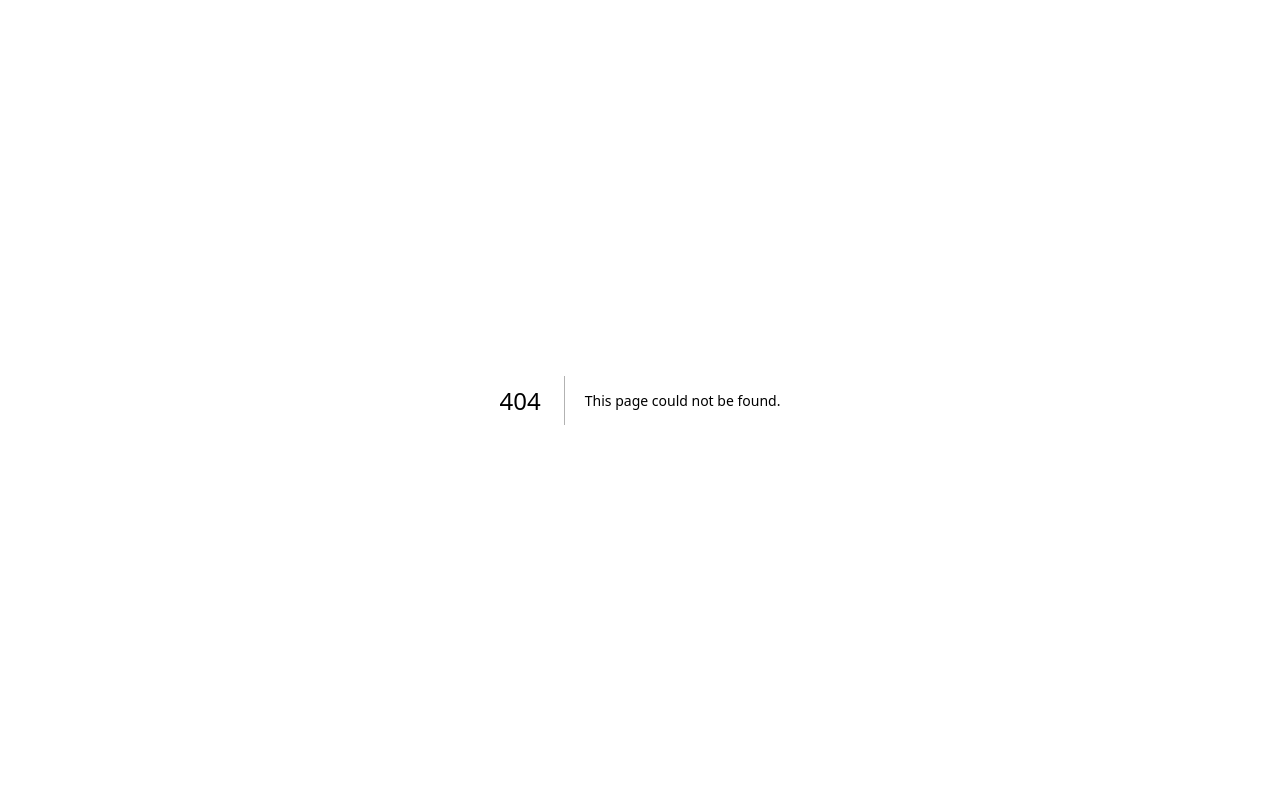
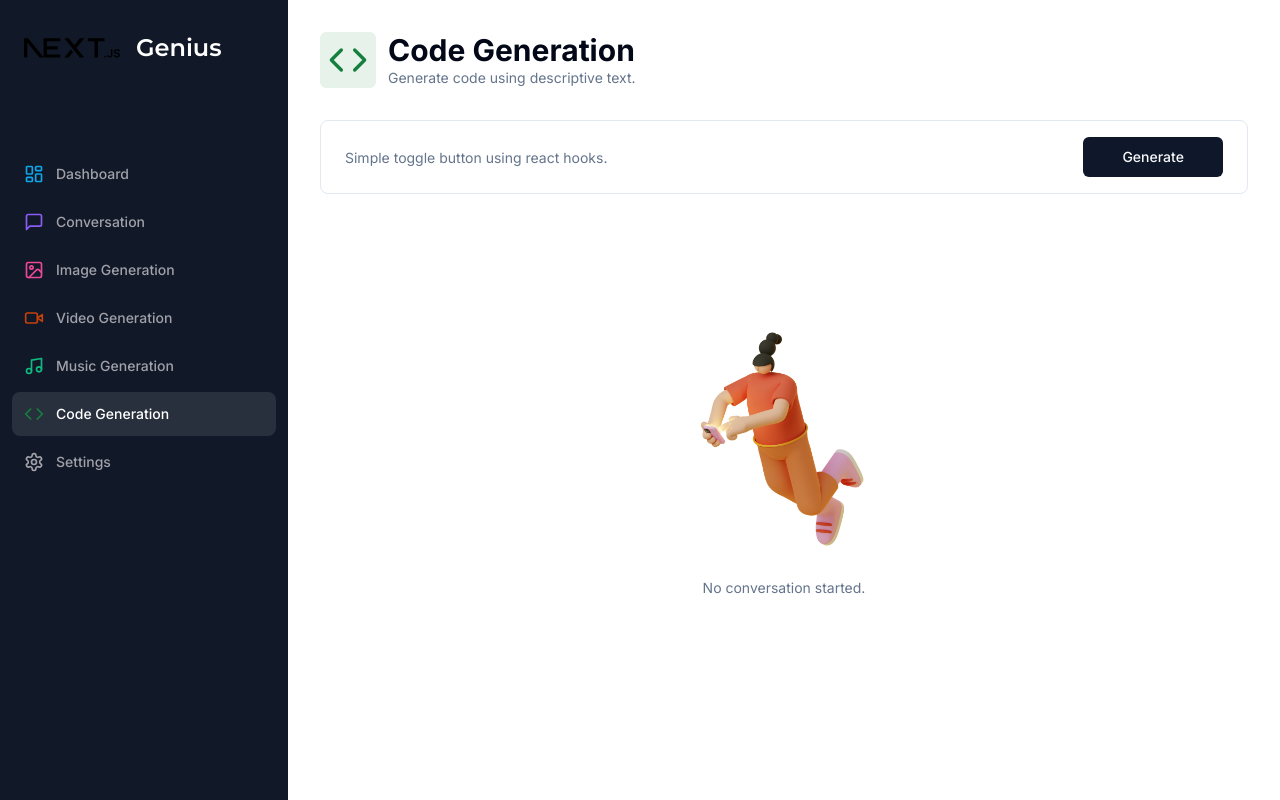
Before and after one commit to BouakkazLotfiG/genius, a Next.js app: page /code in a window 1280 px wide. Before the commit this address had no page. Built offline with nearby package versions, Linux system fonts and the light colour scheme.

Commit message:
code generator with markdown

```diff
--- /dev/null
+++ b/app/(dashboard)/(routes)/code/constants.ts
@@ -0,0 +1,7 @@
+import * as z from 'zod';
+
+export const formSchema = z.object({
+  prompt: z.string().min(1, {
+    message: 'Prompt is required.',
+  }),
+});
--- /dev/null
+++ b/app/(dashboard)/(routes)/code/page.tsx
@@ -0,0 +1,163 @@
+'use client';
+
+import * as z from 'zod';
+import axios from 'axios';
+import { Code } from 'lucide-react';
+import { useForm } from 'react-hook-form';
+import { useState } from 'react';
+// import { toast } from 'react-hot-toast';
+import ReactMarkdown from 'react-markdown';
+import { useRouter } from 'next/navigation';
+import { ChatCompletionRequestMessage } from 'openai';
+
+import { Heading } from '@/components/heading';
+import { Button } from '@/components/ui/button';
+import { Input } from '@/components/ui/input';
+import { zodResolver } from '@hookform/resolvers/zod';
+import { Form, FormControl, FormField, FormItem } from '@/components/ui/form';
+import { cn } from '@/lib/utils';
+
+// import { useProModal } from "@/hooks/use-pro-modal";
+
+import { formSchema } from './constants';
+import { BotAvatar } from '@/components/BotAvatar';
+import { UserAvatar } from '@/components/UserAvatar';
+import { Loader } from '@/components/Loader';
+import { Empty } from '@/components/Empty';
+
+const CodePage = () => {
+  const router = useRouter();
+  // const proModal = useProModal();
+  const [messages, setMessages] = useState<ChatCompletionRequestMessage[]>([]);
+
+  const form = useForm<z.infer<typeof formSchema>>({
+    resolver: zodResolver(formSchema),
+    defaultValues: {
+      prompt: '',
+    },
+  });
+
+  const isLoading = form.formState.isSubmitting;
+
+  const onSubmit = async (values: z.infer<typeof formSchema>) => {
+    try {
+      const userMessage: ChatCompletionRequestMessage = {
+        role: 'user',
+        content: values.prompt,
+      };
+      const newMessages = [...messages, userMessage];
+
+      const response = await axios.post('/api/code', { messages: newMessages });
+      setMessages((current) => [...current, userMessage, response.data]);
+
+      form.reset();
+    } catch (error: any) {
+      if (error?.response?.status === 403) {
+        // proModal.onOpen();
+      } else {
+        // toast.error('Something went wrong.');
+      }
+    } finally {
+      router.refresh();
+    }
+  };
+
+  return (
+    <div>
+      <Heading
+        title='Code Generation'
+        description='Generate code using descriptive text.'
+        icon={Code}
+        iconColor='text-green-700'
+        bgColor='bg-green-700/10'
+      />
+      <div className='px-4 pb-4 lg:px-8'>
+        <div>
+          <Form {...form}>
+            <form
+              onSubmit={form.handleSubmit(onSubmit)}
+              className='
+                rounded-lg
+                border
+                w-full
+                p-4
+                px-3
+                md:px-6
+                focus-within:shadow-sm
+                grid
+                grid-cols-12
+                gap-2
+              '
+            >
+              <FormField
+                name='prompt'
+                render={({ field }) => (
+                  <FormItem className='col-span-12 lg:col-span-10'>
+                    <FormControl className='m-0 p-0'>
+                      <Input
+                        className='border-0 outline-none focus-visible:ring-0 focus-visible:ring-transparent'
+                        disabled={isLoading}
+                        placeholder='Simple toggle button using react hooks.'
+                        {...field}
+                      />
+                    </FormControl>
+                  </FormItem>
+                )}
+              />
+              <Button
+                className='col-span-12 lg:col-span-2 w-full'
+                type='submit'
+                disabled={isLoading}
+                size='icon'
+              >
+                Generate
+              </Button>
+            </form>
+          </Form>
+        </div>
+        <div className='space-y-4 mt-4'>
+          {isLoading && (
+            <div className='p-8 rounded-lg w-full flex items-center justify-center bg-muted'>
+              <Loader />
+            </div>
+          )}
+          {messages.length === 0 && !isLoading && (
+            <Empty label='No conversation started.' />
+          )}
+          <div className='flex flex-col-reverse gap-y-4'>
+            {messages.map((message) => (
+              <div
+                key={message.content}
+                className={cn(
+                  'p-8 w-full flex items-start gap-x-8 rounded-lg',
+                  message.role === 'user'
+                    ? 'bg-white border border-black/10'
+                    : 'bg-muted'
+                )}
+              >
+                {message.role === 'user' ? <UserAvatar /> : <BotAvatar />}
+                <ReactMarkdown
+                  components={{
+                    pre: ({ node, ...props }) => (
+                      <div className='overflow-auto w-full my-2 bg-black/10 p-2 rounded-lg'>
+                        <pre {...props} />
+                      </div>
+                    ),
+                    code: ({ node, ...props }) => (
+                      <code className='bg-black/10 rounded-lg p-1' {...props} />
+                    ),
+                  }}
+                  className='text-sm overflow-hidden leading-7'
+                >
+                  {message.content || ''}
+                </ReactMarkdown>
+              </div>
+            ))}
+          </div>
+        </div>
+      </div>
+    </div>
+  );
+};
+
+export default CodePage;
--- /dev/null
+++ b/app/api/code/route.ts
@@ -0,0 +1,61 @@
+import { auth } from '@clerk/nextjs';
+import { NextResponse } from 'next/server';
+import { ChatCompletionRequestMessage, Configuration, OpenAIApi } from 'openai';
+
+// import { checkSubscription } from "@/lib/subscription";
+// import { incrementApiLimit, checkApiLimit } from "@/lib/api-limit";
+
+const configuration = new Configuration({
+  apiKey: process.env.OPENAI_API_KEY,
+});
+
+const openai = new OpenAIApi(configuration);
+
+const instructionMessage: ChatCompletionRequestMessage = {
+  role: 'system',
+  content:
+    'You are a code generator. You must answer only in markdown code snippets. Use code comments for explanations.',
+};
+
+export async function POST(req: Request) {
+  try {
+    const { userId } = auth();
+    const body = await req.json();
+    const { messages } = body;
+
+    if (!userId) {
+      return new NextResponse('Unauthorized', { status: 401 });
+    }
+
+    if (!configuration.apiKey) {
+      return new NextResponse('OpenAI API Key not configured.', {
+        status: 500,
+      });
+    }
+
+    if (!messages) {
+      return new NextResponse('Messages are required', { status: 400 });
+    }
+
+    // const freeTrial = await checkApiLimit();
+    // const isPro = await checkSubscription();
+
+    // if (!freeTrial && !isPro) {
+    //   return new NextResponse("Free trial has expired. Please upgrade to pro.", { status: 403 });
+    // }
+
+    const response = await openai.createChatCompletion({
+      model: 'gpt-3.5-turbo',
+      messages: [instructionMessage, ...messages],
+    });
+
+    // if (!isPro) {
+    //   await incrementApiLimit();
+    // }
+
+    return NextResponse.json(response.data.choices[0].message);
+  } catch (error) {
+    console.log('[CODE_ERROR]', error);
+    return new NextResponse('Internal Error', { status: 500 });
+  }
+}
--- a/package.json
+++ b/package.json
@@ -31,6 +31,7 @@
     "react": "18.2.0",
     "react-dom": "18.2.0",
     "react-hook-form": "^7.45.2",
+    "react-markdown": "^8.0.7",
     "tailwind-merge": "^1.14.0",
     "tailwindcss": "3.3.3",
     "tailwindcss-animate": "^1.0.6",
```
Also changed, not shown: 1 other file (tests, documents, lock files or other folders).
